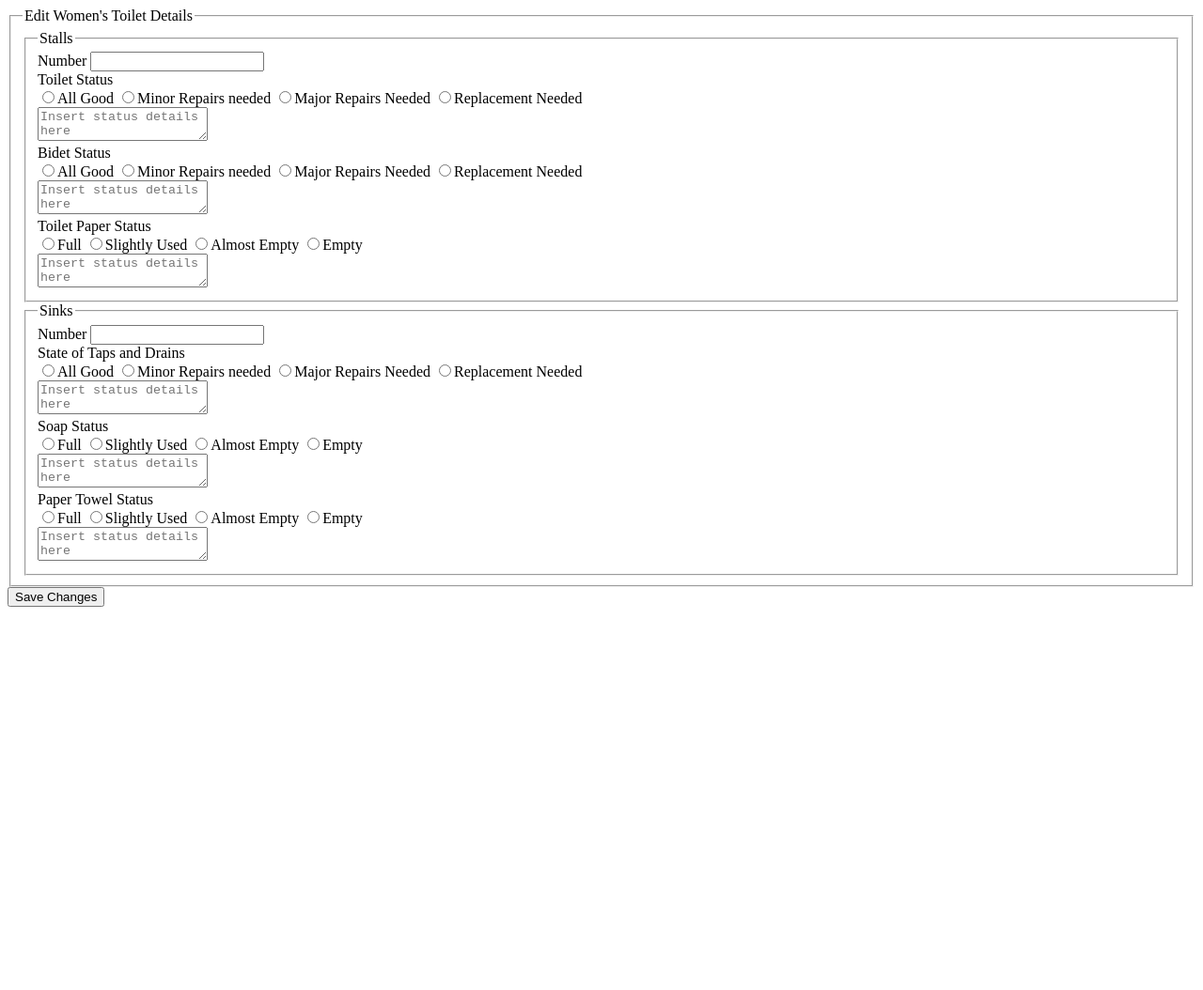
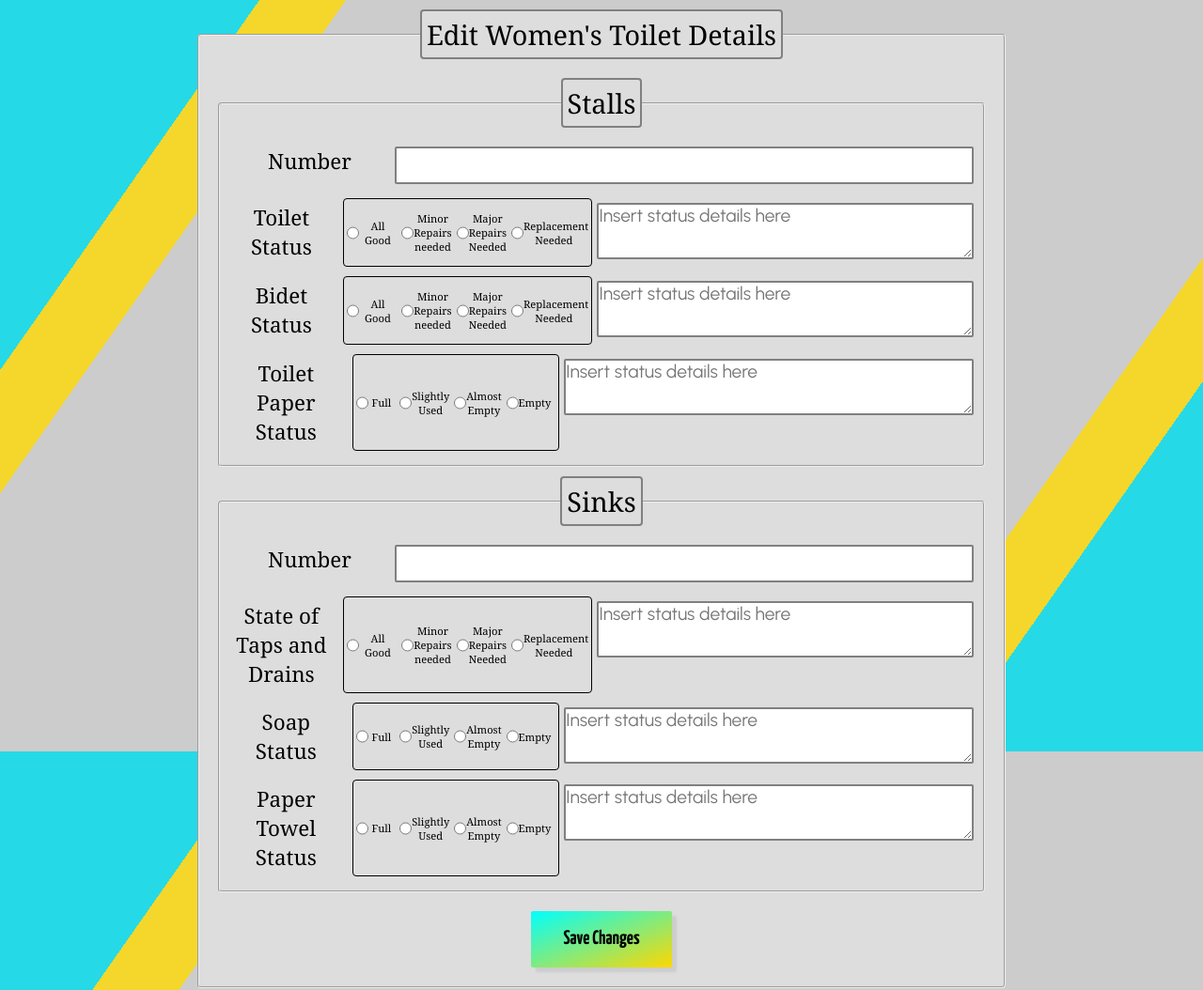
Before and after one commit to AlvinKab/Chloril-Water-Closets, a plain HTML site: page frontend/edit-woman.html in a window 1280 px wide. Shown: the top 1054 px of the page at 94% size. Before the commit the page ends 800 px from the top, so only its background shows below. Drawn offline with Linux system fonts and the light colour scheme; a web font is replaced by a local one.

Commit message:
Created the basic HTML structures and styled the pages using CSS

```diff
--- a/frontend/edit-woman.html
+++ b/frontend/edit-woman.html
@@ -3,6 +3,7 @@
 <head>
     <meta charset="UTF-8">
     <meta name="viewport" content="width=device-width, initial-scale=1.0">
+    <link rel="stylesheet" href="styles.css">
     <title>Women's Toilet Details</title>
 </head>
 <body>
@@ -84,9 +85,10 @@
                         <textarea name="paper-towel-details" id="paper-towel-details" class="status-details" placeholder="Insert status details here"></textarea>
                     </div>
                 </fieldset>
+                <button type="submit" class="submit-btn">Save Changes</button>
             </fieldset>
-            <button type="submit" class="submit-btn">Save Changes</button>
         </form>
     </main>
+    <script src="script.js"></script>
 </body>
 </html>
--- a/frontend/script.js
+++ b/frontend/script.js
@@ -1,4 +1,7 @@
-const popup = document.getElementById("warning-popup");
+const popup = document.getElementById("warning-container");
 const btn = document.getElementById("close-popup-btn");
 const closePopup = () => {popup.style.display = 'none';}
-btn.addEventListener("click", closePopup);
+
+if (popup && btn) {
+    btn.addEventListener("click", closePopup);
+}
--- a/frontend/styles.css
+++ b/frontend/styles.css
@@ -92,6 +92,7 @@ fieldset {
     border-radius: 4px;
     background-color: #DDDDDD;
     font-size: 1.4rem;
+    margin: 10px;
 }
 
 legend {
@@ -212,10 +213,29 @@ th {
     display: flex;
 }
 
+.component-container label {
+    margin-right: 5px;
+    width: 25%;
+}
+
+.component-container textarea {
+    height: 60px;
+}
+
 .radio-container {
     border-image: linear-gradient(to bottom right, #004040, gold) 1;
-    height: 60px;
+    border: 1px solid;
     margin: 5px;
+    display: flex;
+    align-items: center;
+    font-size: 0.7rem;
+    padding: 3px;
+    border-radius: 4px;
+    width: 45%;
+}
+
+.radio-container input {
+    width: 15px;
 }
 
 @media screen and (prefers-color-scheme: dark) {
@@ -295,6 +315,14 @@ th {
         color: #FFFFFF;
     }
 
+    .add-branch-container {
+        flex-direction: column;
+    }
+
+    .radio-container {
+        flex-flow: column;
+    }
+
     @media screen and (prefers-color-scheme: dark) {
         .warning-container {
             background-color: rgba(226, 226, 226, 0.4);
```
Also changed, not shown: frontend/add-branch.html (+3 -1 lines), frontend/edit-man.html (+3 -1 lines), frontend/view-branches.html (+2 -2 lines).
